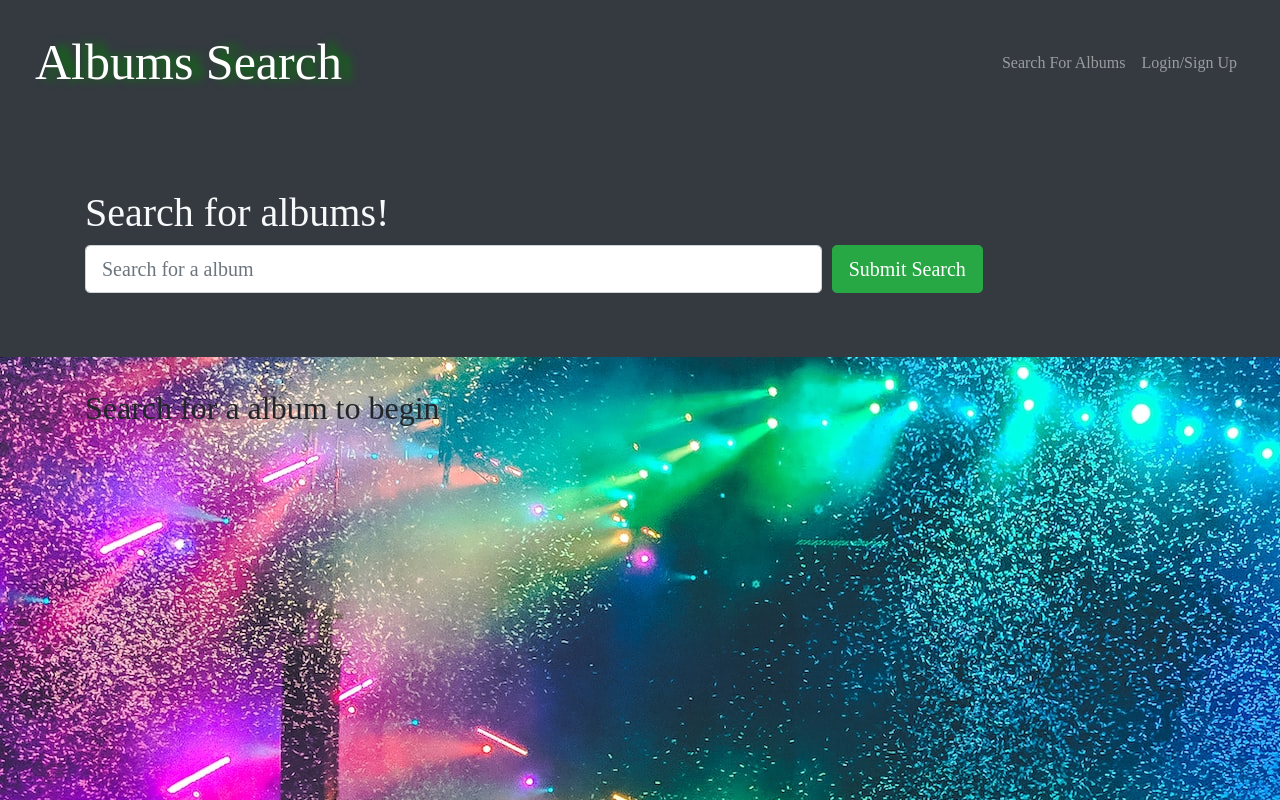
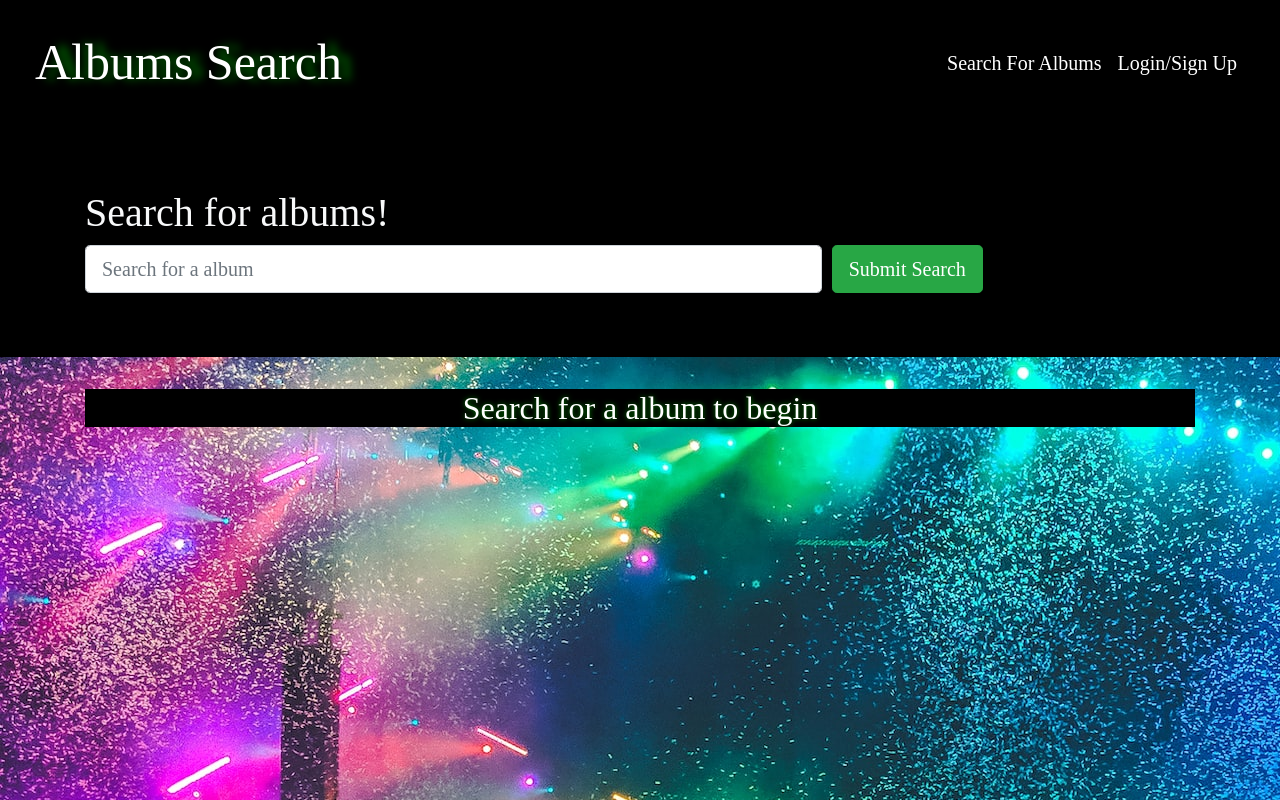
Before and after one commit to k3vbot/Social-Music-App, a React (Create React App) app in the folder client/: page / in a window 1280 px wide. Built offline with nearby package versions, Linux system fonts and the light colour scheme; a web font is replaced by a local one.

Commit message:
adjusted precoded bootstrap colors

```diff
--- a/client/src/App.css
+++ b/client/src/App.css
@@ -87,6 +87,7 @@ body {
 .nav-link {
   display: inline-block;
   position: relative;
+  font-size: 20px;
   color: white;
 }
 
@@ -109,6 +110,10 @@ body {
   transform-origin: bottom left;
 }
 
+.navbar-nav .nav-link {
+  color: white;
+}
+
 .navbar-nav:hover {
   --bs-nav-link-hover-color: white;
   color: white;
@@ -117,3 +122,14 @@ body {
 .navbar-nav .nav-link.active {
   color: white;
 }
+
+.searchResults {
+  background-color: black;
+  text-align: center;
+  color: white;
+  text-shadow: 0 0 5px green;
+}
+
+.bg-dark {
+  background-color: black !important;
+}
--- a/client/src/components/Navbar.js
+++ b/client/src/components/Navbar.js
@@ -13,7 +13,7 @@ const AppNavbar = () => {
 
   return (
     <>
-      <Navbar bg='dark' variant='dark' expand='lg'>
+      <Navbar bg='black' variant='white' expand='lg'>
         <Container fluid>
           <Navbar.Brand as={Link} to='/'>
          Albums Search
--- a/client/src/pages/SearchAlbums.js
+++ b/client/src/pages/SearchAlbums.js
@@ -114,7 +114,7 @@ const SearchAlbums = () => {
       </Jumbotron>
 
       <Container>
-        <h2>
+        <h2 className='searchResults'>
           {searchedAlbums.length
             ? `Viewing ${searchedAlbums.length} results:`
             : 'Search for a album to begin'}
```
